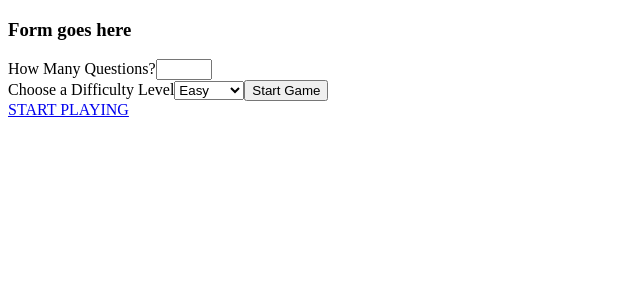
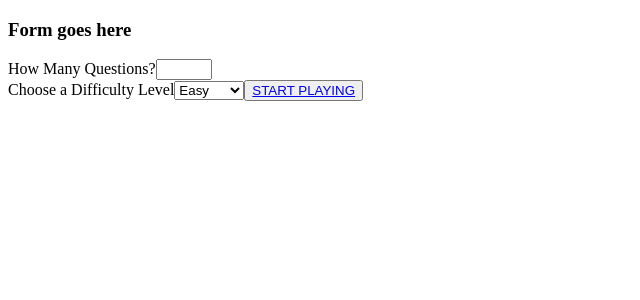
Before and after one commit to OVacaru/OverReacting_Quiz, a React app: page /options in a window 1280 px wide. Shown: the top 300 px of the page, without its empty margins (0-640 px from the left). Built offline with nearby package versions, Linux system fonts and the light colour scheme.

Commit message:
change start playing button to show questions and change page

```diff
--- a/src/Pages/Options/index.js
+++ b/src/Pages/Options/index.js
@@ -42,10 +42,11 @@ class Options extends Component {
                 <option value="hard">Hard</option>
             </select>
 
-            <input type="submit" value="Start Game" onClick={this.handleSubmit} />
+            <button onClick={this.handleSubmit}><Link to='/game'>START PLAYING</Link></button>
+
         </form>
 
-        <Link to='/game'>START PLAYING</Link>
+
         </>
         )
     }
```
